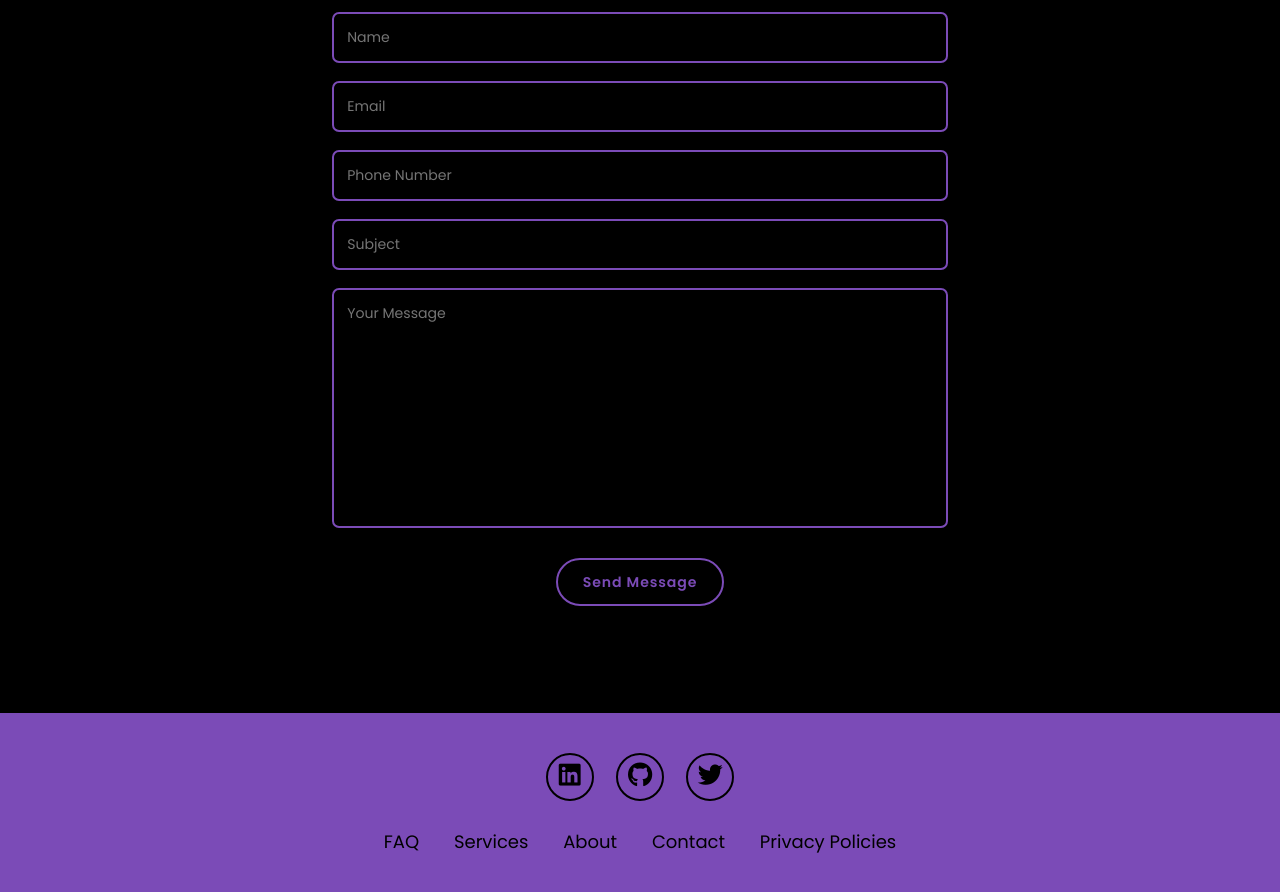
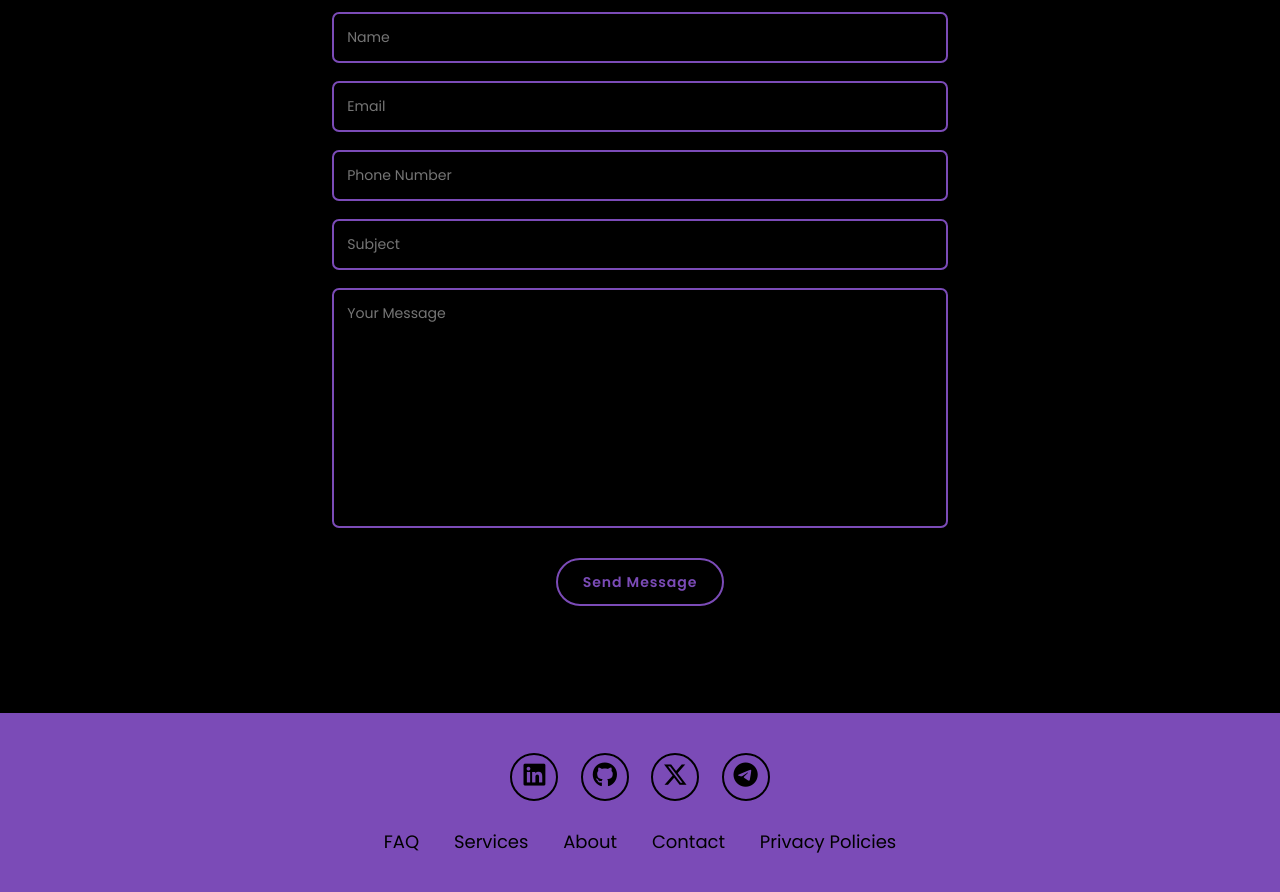
Before and after one commit to rohanhumai/Portfolio-Dark_Theme, a plain HTML site: page index.html in a window 1280 px wide. Shown: the part 4567-5459 px from the top of the page. Drawn offline with Linux system fonts and the light colour scheme; a script that the page names is missing.

Commit message:
index.html

```diff
--- a/index.html
+++ b/index.html
@@ -244,7 +244,8 @@ I'm a Video Editor i can edit videos for you in Premiere Pro , Davinci Resolve ,
         <div class="social">
             <a href="#"><i class="fa-brands fa-linkedin" button onclick="document.location='https://www.linkedin.com/in/rohan-sable-a44018253/'"></i></a>
             <a href="#"><i class="fa-brands fa-github" button onclick="document.location='https://github.com/RohanThisSide'"></i></a>
-            <a href="#"><i class="fa-brands fa-twitter" button onclick="document.location='https://x.com/Rohan_ex3'"></i></a>
+            <a href="#"><i class="fa-brands fa-x-twitter" button onclick="document.location='https://x.com/Rohan_ex3'"></i></a>
+            <a href="#"><i class="fa-brands fa-telegram" button onclick="document.location='https://t.me/Rohan_Coder_69'"></i></a>
         </div>
         <ul class="list">
             <li><a href="#">FAQ</a></li>
```
